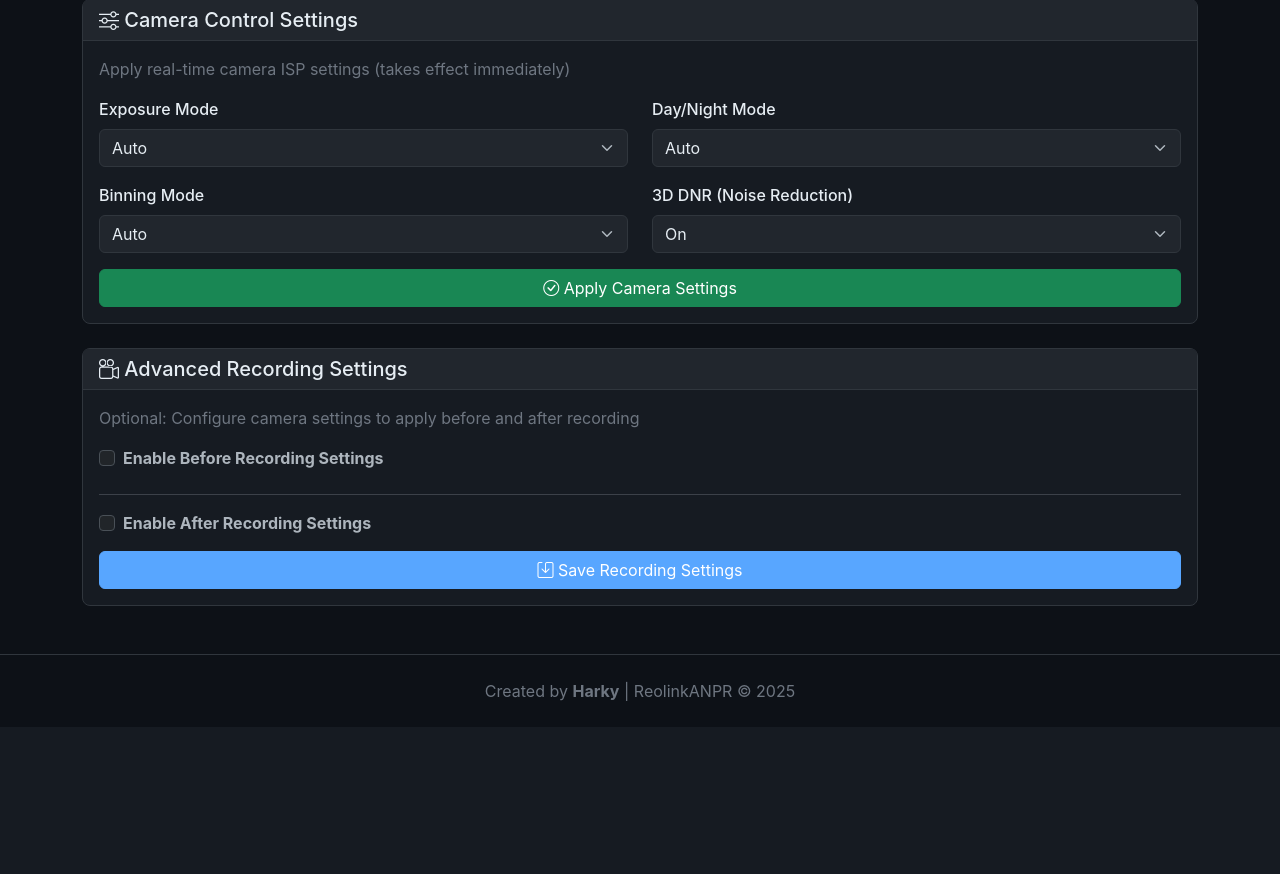
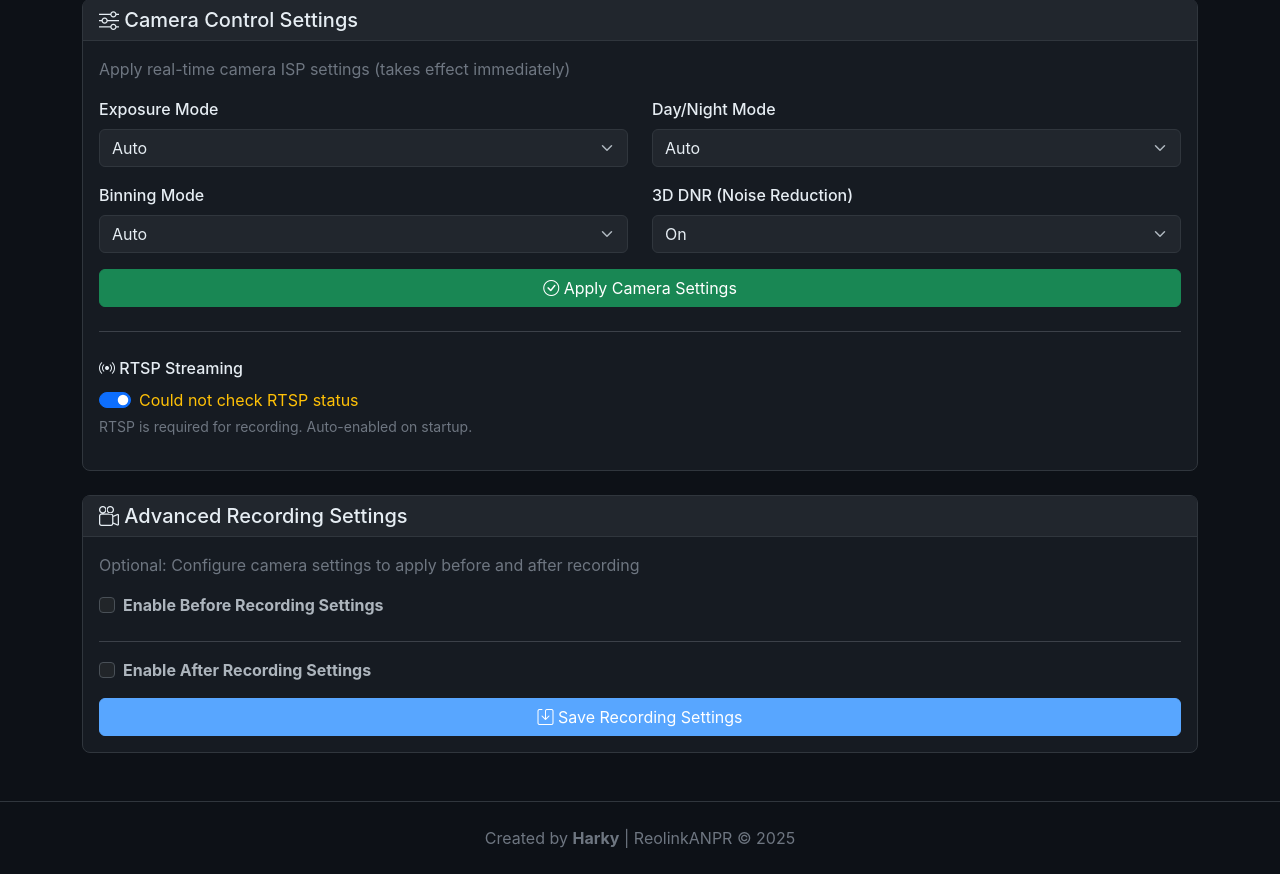
Before and after one commit to Harky911/ReolinkANPR, a Flask app: page /config in a window 1280 px wide. Shown: the part 1304-2178 px from the top of the page. Before the commit the page ends 2005 px from the top, so only its background shows below. Run offline with Flask 3, Linux system fonts and the light colour scheme; data that the repository does not hold is empty.

Commit message:
Add RTSP control to Camera Settings with toggle switch

```diff
--- a/src/camera_client.py
+++ b/src/camera_client.py
@@ -357,7 +357,7 @@ class CameraClient:
         try:
             # Get current network port settings
             body = [{"cmd": "GetNetPort", "action": 0, "param": {"channel": 0}}]
-            response = await self.host.send(body, expected_content_type="json")
+            response = await self.host.send(body)
 
             if response and len(response) > 0:
                 net_port = response[0].get("value", {}).get("NetPort", {})
@@ -379,7 +379,7 @@ class CameraClient:
                         }
                     }]
 
-                    enable_response = await self.host.send(enable_body, expected_content_type="json")
+                    enable_response = await self.host.send(enable_body)
 
                     if enable_response and enable_response[0].get("code") == 0:
                         logger.info("✅ RTSP enabled successfully on port 554")
--- a/web/app.py
+++ b/web/app.py
@@ -153,6 +153,89 @@ def api_config():
             return jsonify({'success': False, 'message': str(e)}), 500
 
 
+@app.route('/api/camera/rtsp/status', methods=['GET'])
+def api_rtsp_status():
+    """Get RTSP status."""
+    global camera_client
+
+    async def get_status():
+        global camera_client
+
+        # Initialize camera client if needed
+        if camera_client is None:
+            camera_client = CameraClient(config)
+            await camera_client.connect()
+
+        try:
+            body = [{"cmd": "GetNetPort", "action": 0, "param": {"channel": 0}}]
+            response = await camera_client.host.send(body)
+
+            if response and len(response) > 0:
+                net_port = response[0].get("value", {}).get("NetPort", {})
+                rtsp_enabled = net_port.get("rtspEnable", 0)
+                rtsp_port = net_port.get("rtspPort", 554)
+
+                return {
+                    'success': True,
+                    'enabled': rtsp_enabled == 1,
+                    'port': rtsp_port
+                }
+
+            return {'success': False, 'message': 'No response from camera'}
+        except Exception as e:
+            return {'success': False, 'message': str(e)}
+
+    with camera_client_lock:
+        result = run_async(get_status())
+    return jsonify(result)
+
+
+@app.route('/api/camera/rtsp/toggle', methods=['POST'])
+def api_rtsp_toggle():
+    """Toggle RTSP on/off."""
+    global camera_client
+
+    async def toggle_rtsp():
+        global camera_client
+
+        # Initialize camera client if needed
+        if camera_client is None:
+            camera_client = CameraClient(config)
+            await camera_client.connect()
+
+        try:
+            data = request.json
+            enable = data.get('enable', True)
+
+            body = [{
+                "cmd": "SetNetPort",
+                "action": 0,
+                "param": {
+                    "NetPort": {
+                        "rtspEnable": 1 if enable else 0,
+                        "rtspPort": 554
+                    }
+                }
+            }]
+
+            response = await camera_client.host.send(body)
+
+            if response and response[0].get("code") == 0:
+                status = "enabled" if enable else "disabled"
+                return {
+                    'success': True,
+                    'message': f'RTSP {status} successfully'
+                }
+
+            return {'success': False, 'message': 'Failed to change RTSP settings'}
+        except Exception as e:
+            return {'success': False, 'message': str(e)}
+
+    with camera_client_lock:
+        result = run_async(toggle_rtsp())
+    return jsonify(result)
+
+
 @app.route('/api/camera/settings', methods=['GET'])
 def get_camera_settings():
     """Get current camera ISP settings."""
--- a/web/templates/config.html
+++ b/web/templates/config.html
@@ -233,6 +233,21 @@
                     <button type="button" class="btn btn-success" id="applyIspBtn">
                         <i class="bi bi-check-circle"></i> Apply Camera Settings
                     </button>
+                </div>
+
+                <!-- RTSP Control -->
+                <hr class="my-4">
+                <div class="row">
+                    <div class="col-md-12 mb-3">
+                        <label class="form-label"><i class="bi bi-broadcast"></i> RTSP Streaming</label>
+                        <div class="form-check form-switch">
+                            <input class="form-check-input" type="checkbox" id="rtsp_enabled" checked>
+                            <label class="form-check-label" for="rtsp_enabled">
+                                <span id="rtsp_status">Checking RTSP status...</span>
+                            </label>
+                        </div>
+                        <small class="text-muted">RTSP is required for recording. Auto-enabled on startup.</small>
+                    </div>
                 </div>
             </div>
         </div>
@@ -613,6 +628,61 @@
         // Load ISP settings on page load
         loadIspSettings();
 
+        // Load RTSP status
+        async function loadRtspStatus() {
+            try {
+                const response = await fetch('/api/camera/rtsp/status');
+                const result = await response.json();
+
+                const checkbox = document.getElementById('rtsp_enabled');
+                const statusText = document.getElementById('rtsp_status');
+
+                if (result.success) {
+                    checkbox.checked = result.enabled;
+                    statusText.textContent = result.enabled ?
+                        `RTSP Enabled (Port ${result.port})` :
+                        'RTSP Disabled';
+                    statusText.className = result.enabled ? 'text-success' : 'text-danger';
+                } else {
+                    statusText.textContent = 'Could not check RTSP status';
+                    statusText.className = 'text-warning';
+                }
+            } catch (error) {
+                console.error('Error loading RTSP status:', error);
+            }
+        }
+
+        // Toggle RTSP when switch is clicked
+        document.getElementById('rtsp_enabled').addEventListener('change', async function() {
+            const newStatus = this.checked;
+
+            try {
+                const response = await fetch('/api/camera/rtsp/toggle', {
+                    method: 'POST',
+                    headers: { 'Content-Type': 'application/json' },
+                    body: JSON.stringify({ enable: newStatus })
+                });
+
+                const result = await response.json();
+
+                if (result.success) {
+                    showAlert('success', result.message);
+                    loadRtspStatus(); // Refresh status
+                } else {
+                    showAlert('danger', 'Failed to toggle RTSP: ' + result.message);
+                    // Revert switch on failure
+                    this.checked = !newStatus;
+                }
+            } catch (error) {
+                showAlert('danger', 'Error toggling RTSP: ' + error.message);
+                // Revert switch on error
+                this.checked = !newStatus;
+            }
+        });
+
+        // Load RTSP status on page load
+        loadRtspStatus();
+
         // Toggle gain/shutter visibility based on exposure mode
         document.getElementById('isp_exposure').addEventListener('change', function() {
             const manualSettings = document.getElementById('isp_manual_settings');
```
